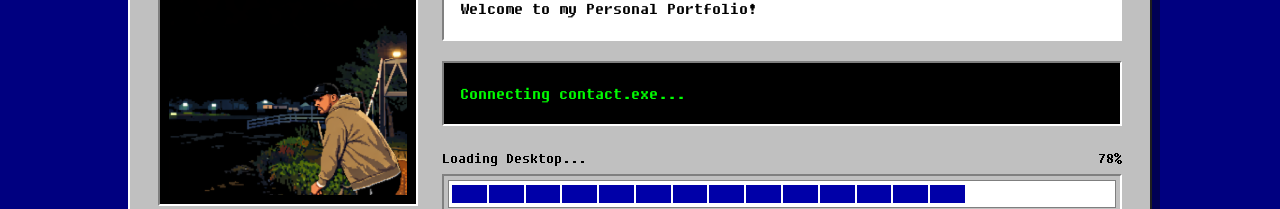
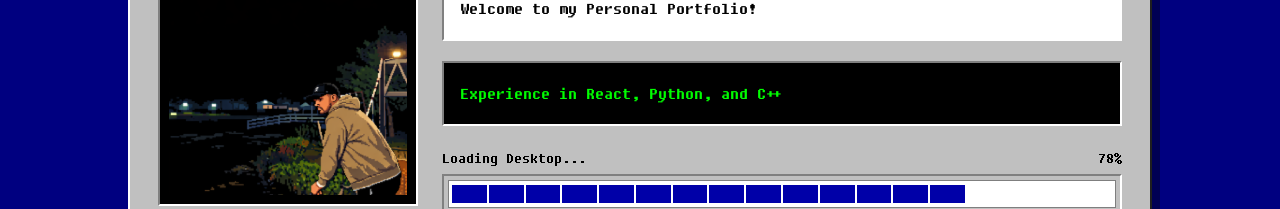
Before and after one commit to AmDiTosto/PersonalPortfolio, a React (Vite) app: page / in a window 1280 px wide. Shown: the part 347-556 px from the top of the page. Built offline with nearby package versions, Linux system fonts and the light colour scheme.

Commit message:
changed msg for loading screen

```diff
--- a/src/pages/LoadingScreen.jsx
+++ b/src/pages/LoadingScreen.jsx
@@ -10,12 +10,10 @@ export default function LoadingScreen({ onComplete, onUserInteract }) {
   const finishTimeoutRef = useRef(null);
 
   const messages = [
-    "Booting OS...",
-    "Loading portfolio files...",
-    "Initializing projects...",
-    "Preparing experience folder...",
-    "Connecting contact.exe...",
-    "Launching desktop environment...",
+    "Computer Science Student @ University of Guelph",
+    "Full-Stack Developer @ Martinrea International Inc",
+    "2+ Years of Technical Work Experience",
+    "Experience in React, Python, and C++",
   ];
 
   const totalSegments = 18;
```
